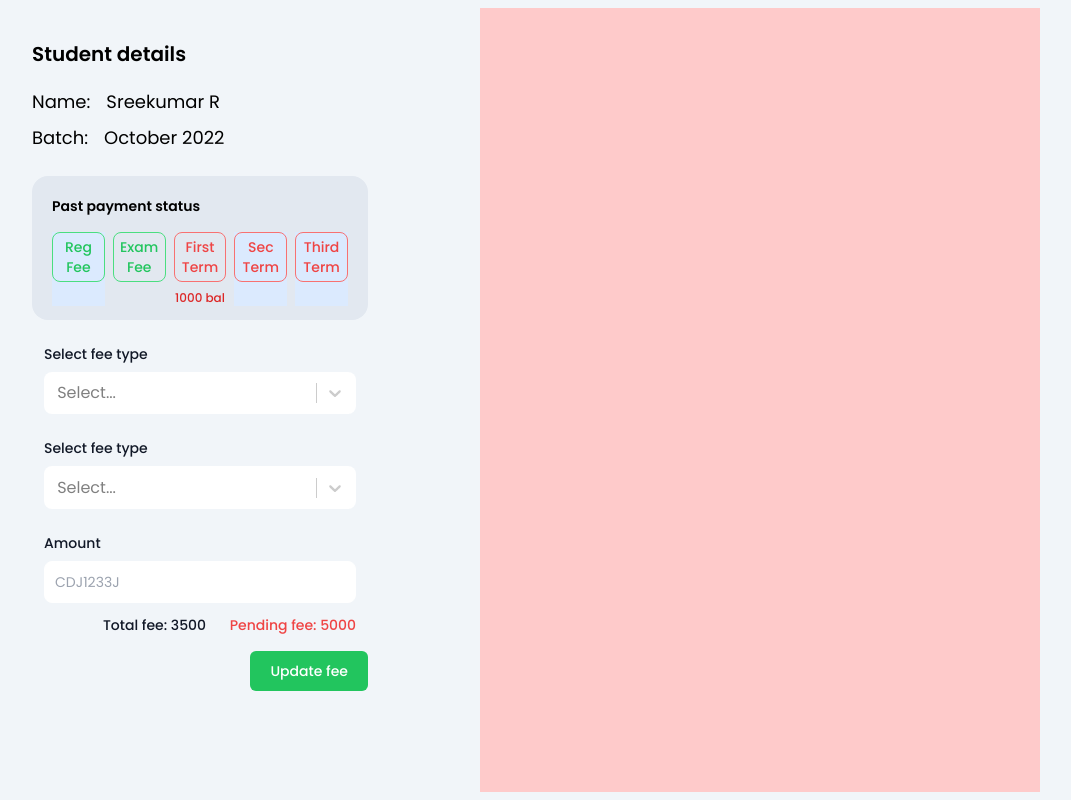
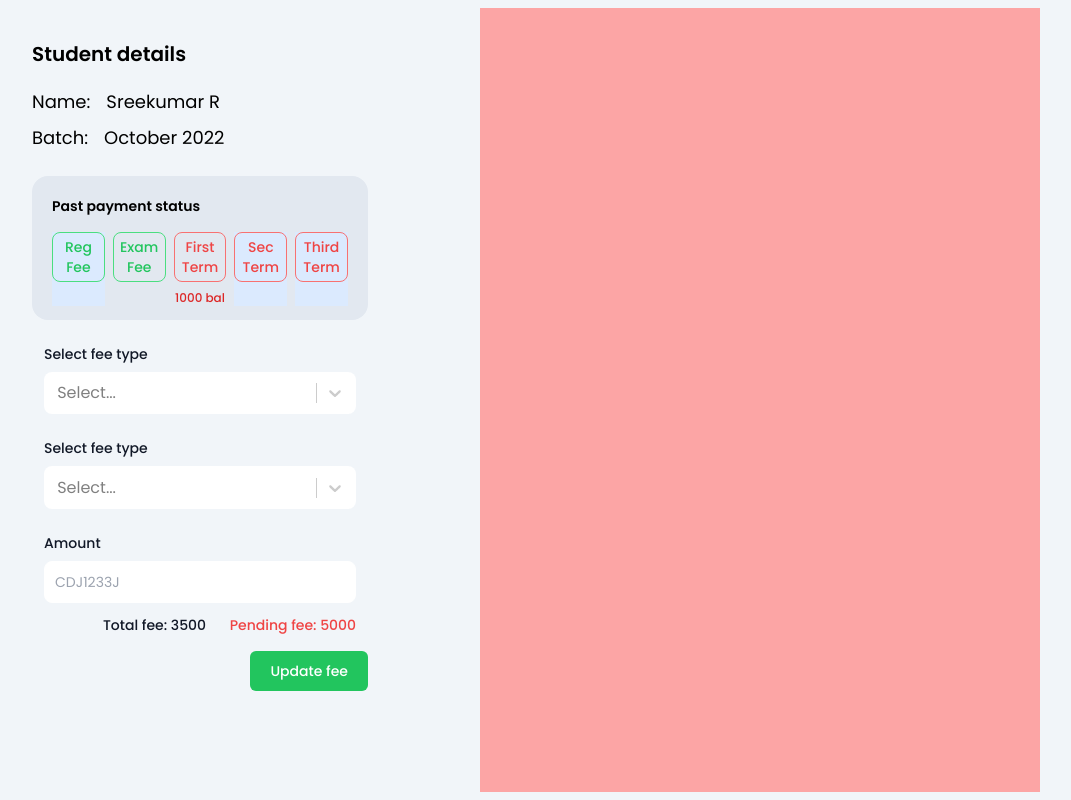
Before and after one commit to abie-x/lms-client, a React (Create React App) app: page /updateFee in a window 1280 px wide. Shown: the whole page, without its empty margins (160-1231 px from the left). Built offline with nearby package versions, Linux system fonts and the light colour scheme.

Commit message:
checking issue with git and digital ocean

```diff
--- a/src/screens/UpdateFeeStatusScreen.js
+++ b/src/screens/UpdateFeeStatusScreen.js
@@ -123,7 +123,7 @@ const UpdateFeeStatusScreen = () => {
                     <button type="button" class="focus:outline-none text-white bg-green-500 hover:bg-red-800 focus:ring-4 font-medium rounded-md text-sm px-2 py-2 md:px-5 md:py-2.5 transition">Update fee</button>
                 </div>
             </div>
-            <div className="hidden lg:block h-full w-full bg-red-200">
+            <div className="hidden lg:block h-full w-full bg-red-300">
 
             </div>
         </div>
```
